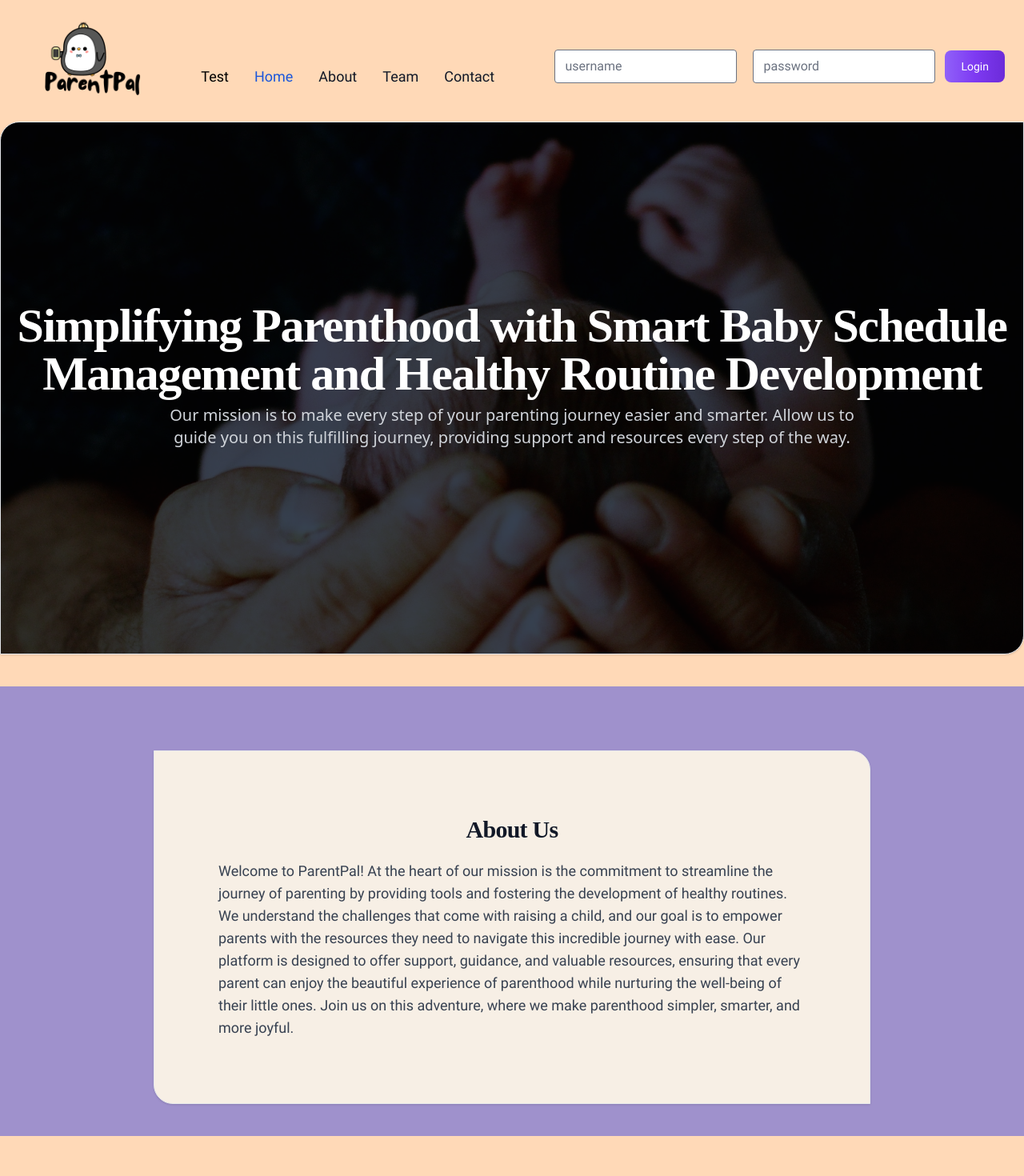
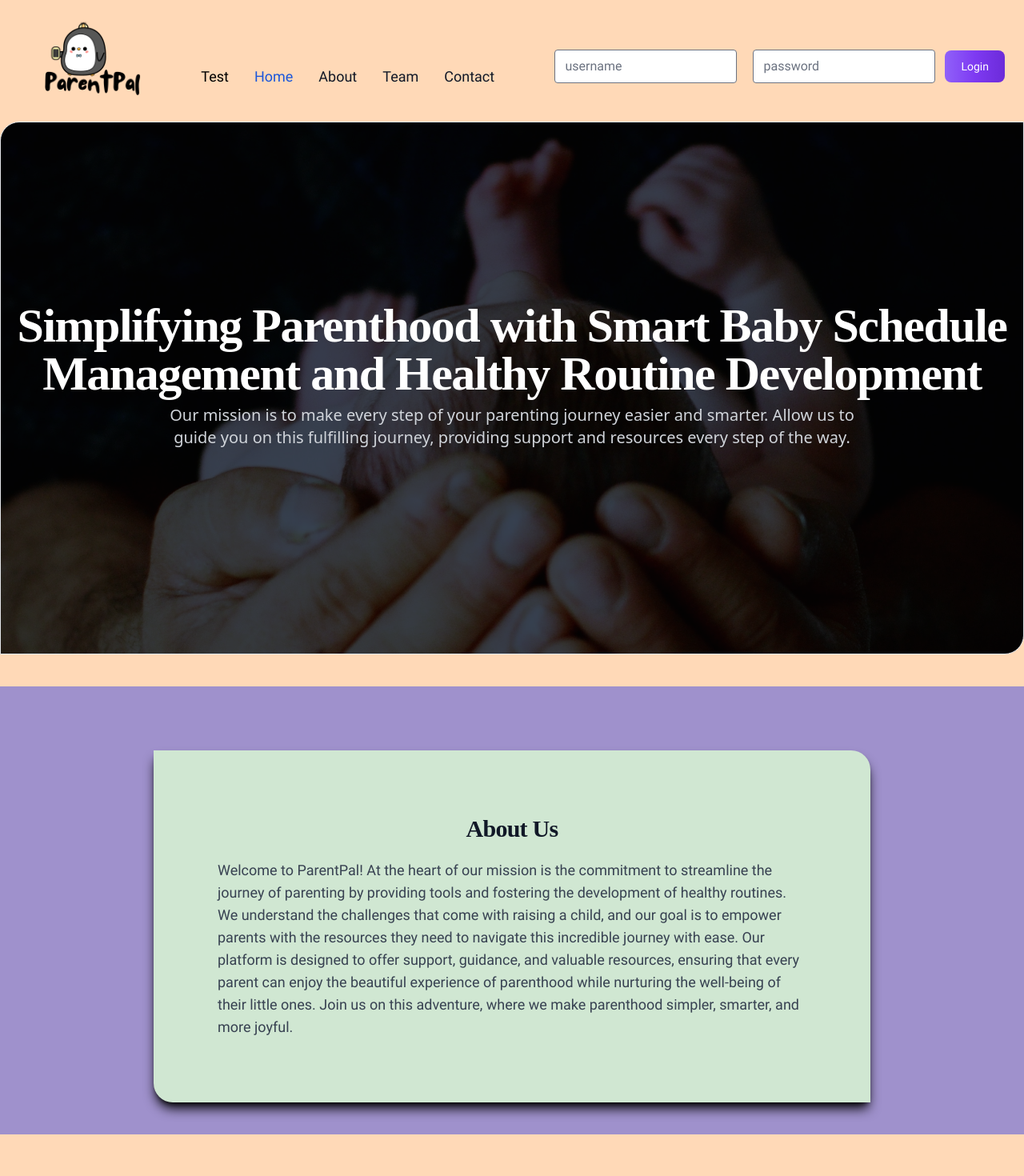
Before and after one commit to Purifoy/capstone-parentpal-parentpal, a React (Vite) app in the folder frontend/: page / in a window 1280 px wide. Shown: the top 1470 px of the page at 80% size. Built offline with nearby package versions, Linux system fonts and the light colour scheme.

Commit message:
updated home

```diff
--- a/frontend/src/components/About.jsx
+++ b/frontend/src/components/About.jsx
@@ -3,7 +3,7 @@ import React from "react";
 function About() {
   return (
     <div className="flex justify-center mt-10">
-      <div className="m-10 block max-w-4xl p-20 bg-[#F7EFE5] border border-gray-200 rounded-bl-3xl rounded-tr-3xl shadow">
+      <div className="m-10 block max-w-4xl p-20 bg-[#D0E7D2] rounded-bl-3xl rounded-tr-3xl shadow-black shadow-lg">
         <h1 className="font-[Monserrat] text-center mb-5 text-3xl font-bold tracking-tight text-gray-900">
           About Us
         </h1>
--- a/frontend/src/components/Headline.jsx
+++ b/frontend/src/components/Headline.jsx
@@ -3,7 +3,7 @@ import React from "react";
 function Headline() {
   return (
     <div className="bg-[#FFD9B7] flex justify-center border-none cursor-auto">
-      <section className="mb-10 border rounded-tl-3xl rounded-br-3xl shadow bg-center bg-no-repeat bg-cover bg-[url('src/assets/baby2.jpg')] bg-gray-700 bg-blend-multiply">
+      <section className="mb-10 border rounded-tl-3xl rounded-br-3xl bg-center bg-no-repeat bg-cover bg-[url('src/assets/baby2.jpg')] bg-gray-700 bg-blend-multiply">
         <div className="px-4 mx-auto max-w-screen-xl text-center py-24 lg:py-56">
           <h1 className="font-[Monserrat] mb-2 text-3xl font-bold tracking-tight text-white  md:text-5xl lg:text-6xl">
             Simplifying Parenthood with Smart Baby Schedule Management and
```
